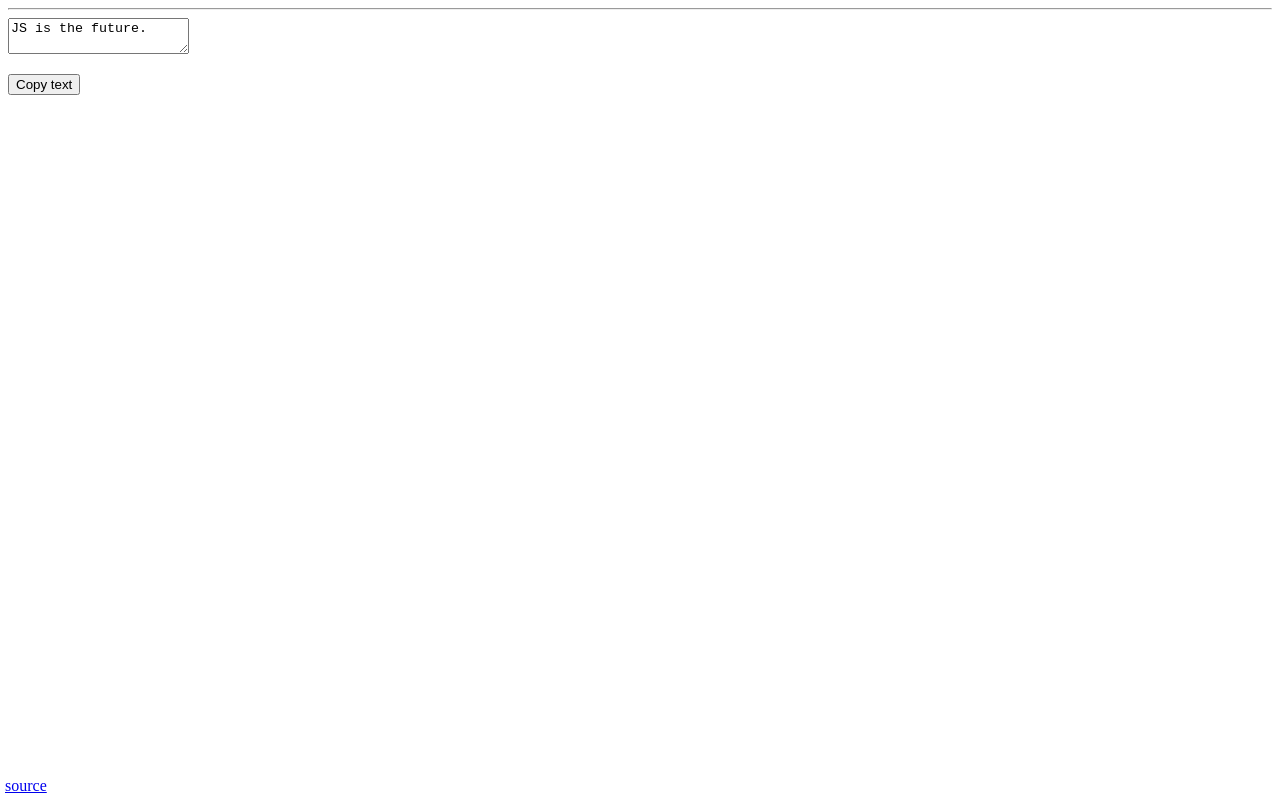
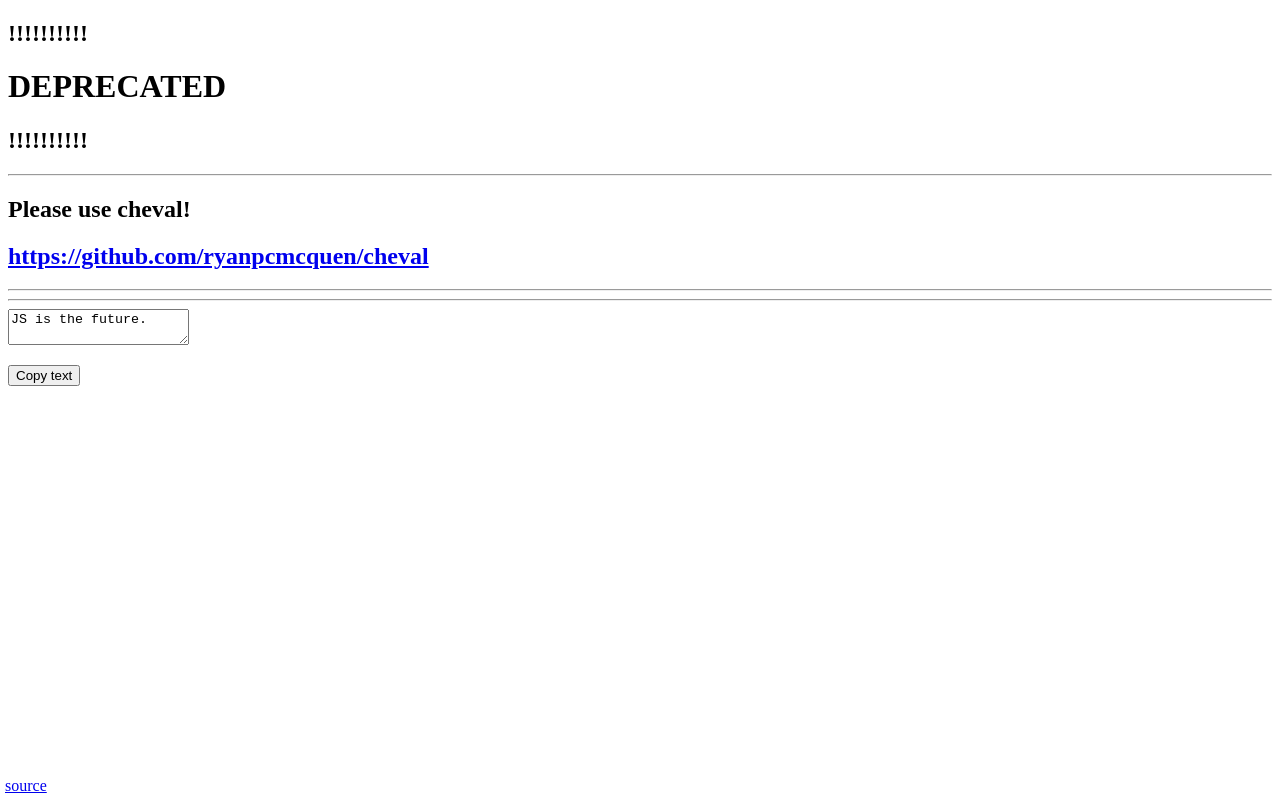
Before and after one commit to ryanpcmcquen/simpleJsCopy, a plain HTML site: page index.html in a window 1280 px wide. Drawn offline with Linux system fonts and the light colour scheme.

Commit message:
DEPRECATED!

```diff
--- a/index.html
+++ b/index.html
@@ -8,6 +8,14 @@
 </head>
 
 <body>
+  <h2>!!!!!!!!!!</h2>
+  <h1>DEPRECATED</h1>
+  <h2>!!!!!!!!!!</h2>
+  <hr>
+  <h2>Please use cheval!</h2>
+  <h2><a href="https://github.com/ryanpcmcquen/cheval">https://github.com/ryanpcmcquen/cheval</a></h2>
+  <hr>
+
   <hr>
   <textarea class="text-to-copy">JS is the future.</textarea>
   <p>
```
